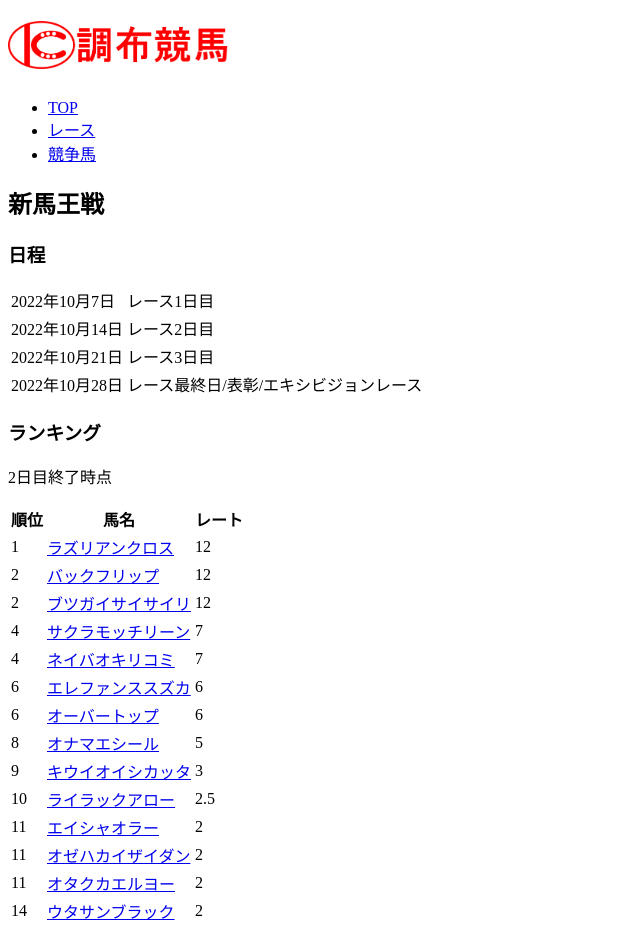
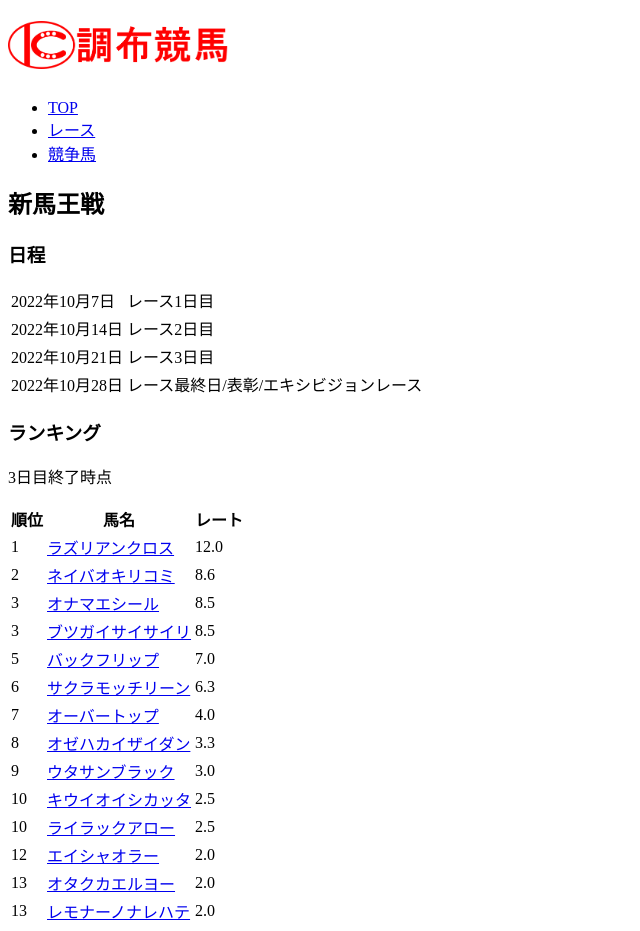
Before and after one commit to ueckoken/chofu-race-course, a Next.js app in the folder client/: page /special/shinbao in a window 1280 px wide. Shown: the top 931 px of the page, without its empty margins (0-640 px from the left). Built offline with nearby package versions, Linux system fonts and the light colour scheme.

Commit message:
新馬王ランキングを更新

```diff
--- a/client/src/pages/special/shinbao.tsx
+++ b/client/src/pages/special/shinbao.tsx
@@ -12,51 +12,57 @@ const SpecialPage: FC<{}> = () => {
         },
         {
             order: 2,
+            name: "ネイバオキリコミ",
+            id: 2,
+            point: 8.6,
+        },
+        {
+            order: 3,
+            name: "オナマエシール",
+            id: 11,
+            point: 8.5,
+        },
+        {
+            order: 3,
+            name: "ブツガイサイサイリ",
+            id: 19,
+            point: 8.5,
+        },
+        {
+            order: 5,
             name: "バックフリップ",
             id: 12,
-            point: 12,
-        },
-        {
-            order: 2,
-            name: "ブツガイサイサイリ",
-            id: 19,
-            point: 12,
-        },
-        {
-            order: 4,
-            name: "サクラモッチリーン",
-            id: 7,
-            point: 7,
-        },
-        {
-            order: 4,
-            name: "ネイバオキリコミ",
-            id: 2,
             point: 7,
         },
         {
             order: 6,
-            name: "エレファンススズカ",
-            id: 15,
-            point: 6,
+            name: "サクラモッチリーン",
+            id: 7,
+            point: 6.3,
         },
         {
-            order: 6,
+            order: 7,
             name: "オーバートップ",
             id: 20,
-            point: 6,
+            point: 4,
         },
         {
             order: 8,
-            name: "オナマエシール",
-            id: 11,
-            point: 5,
+            name: "オゼハカイザイダン",
+            id: 8,
+            point: 3.3,
         },
         {
             order: 9,
+            name: "ウタサンブラック",
+            id: 18,
+            point: 3,
+        },
+        {
+            order: 10,
             name: "キウイオイシカッタ",
             id: 14,
-            point: 3,
+            point: 2.5,
         },
         {
             order: 10,
@@ -65,37 +71,19 @@ const SpecialPage: FC<{}> = () => {
             point: 2.5,
         },
         {
-            order: 11,
+            order: 12,
             name: "エイシャオラー",
             id: 3,
             point: 2,
         },
         {
-            order: 11,
-            name: "オゼハカイザイダン",
-            id: 8,
-            point: 2,
-        },
-        {
-            order: 11,
+            order: 13,
             name: "オタクカエルヨー",
             id: 4,
             point: 2,
         },
         {
-            order: 14,
-            name: "ウタサンブラック",
-            id: 18,
-            point: 2,
-        },
-        {
-            order: 14,
-            name: "ハリボテエレジー",
-            id: 6,
-            point: 2,
-        },
-        {
-            order: 14,
+            order: 13,
             name: "レモナーノナレハテ",
             id: 1,
             point: 2,
@@ -140,7 +128,7 @@ const SpecialPage: FC<{}> = () => {
                 </tbody>
             </table>
             <h3>ランキング</h3>
-            <p>2日目終了時点</p>
+            <p>3日目終了時点</p>
             <table>
                 <thead>
                     <tr>
@@ -158,7 +146,11 @@ const SpecialPage: FC<{}> = () => {
                                     <a>{e.name}</a>
                                 </Link>
                             </td>
-                            <td>{e?.point}</td>
+                            <td>
+                                {Number.isInteger(e.point)
+                                    ? `${e.point}.0`
+                                    : e.point}
+                            </td>
                         </tr>
                     ))}
                 </tbody>
```
